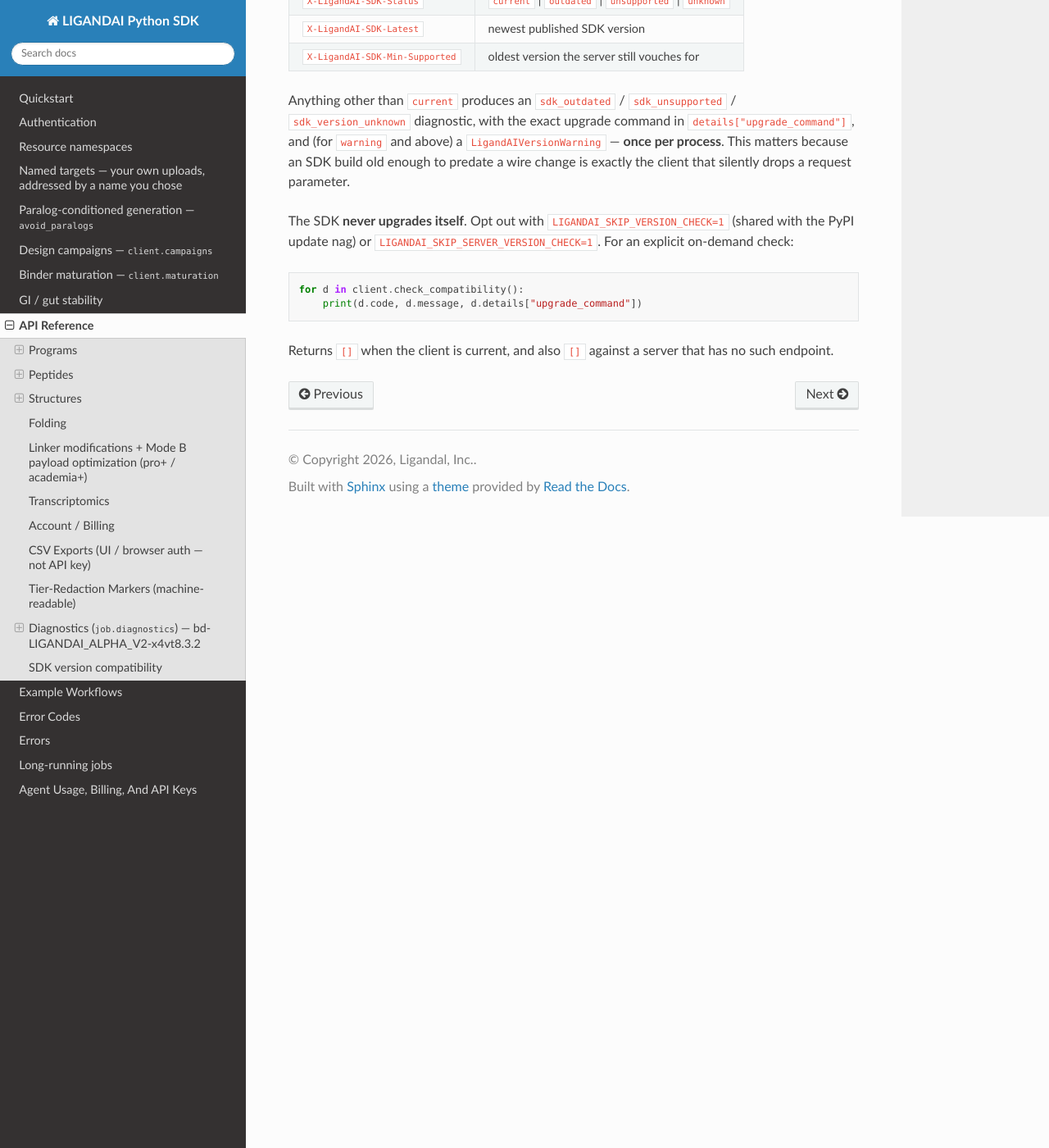
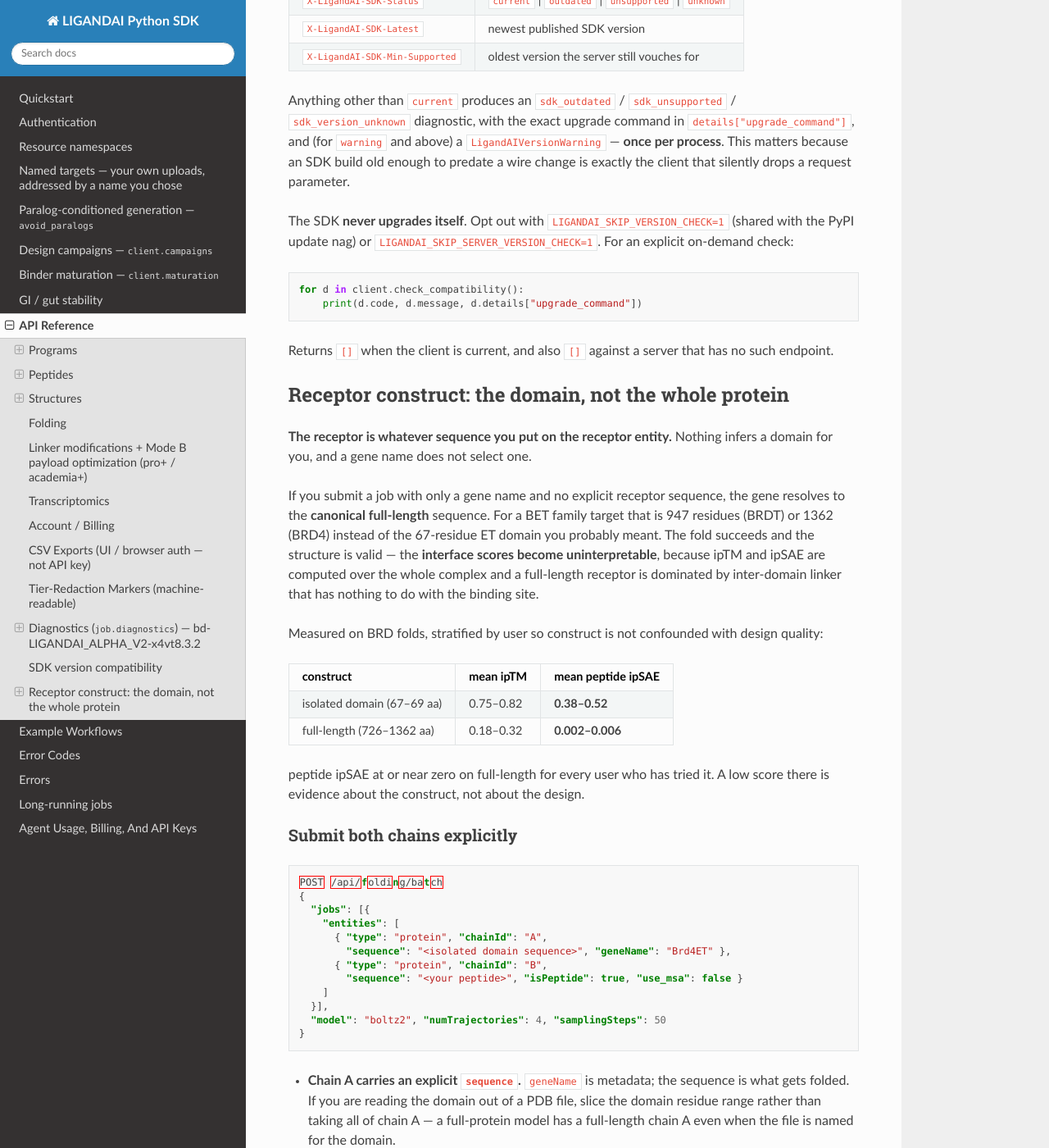
Before and after one commit to Ligandal-Inc/LigandAI-Official-SDK, a Sphinx documentation site: the page built from docs/api_reference.md, in a window 1280 px wide and 1400 px high, scrolled down 17424 px. Shown: the whole window at 82% size. Built offline with Sphinx 7.4.7 and the Read the Docs theme 3.1.0, drawn with Linux system fonts in a browser that asks for light colours; pages that are not in the unit, such as notebooks, are missing from menus; some of the changed text lies outside the part shown.

Commit message:
docs(receptor): the receptor is the sequence you send, and a gene resolves to full-length [bd-LIGANDAI_ALPHA_V2-mslnt]
A customer folded a BET ET-domain binder panel against full-length BRDT (947 aa) and BRD4
(1362 aa), got a run of quiet low scores, and read them as bad designs. Nothing in the docs
said that a gene name resolves to the CANONICAL FULL-LENGTH sequence, or that ipTM/ipSAE are
computed over the whole complex and so become uninterpretable on a multi-domain receptor.

Documents: the explicit two-chain payload; that geneName is metadata while sequence is what
gets folded; that slicing the domain range out of a full-protein PDB matters because such a
file has a full-length chain A even when named for the domain; the isPeptide/use_msa:false
declaration; the new warnings[] entry the API returns (absent when nothing is wrong, so
callers branch on warnings?.length); and a client-side length assertion.

Measured basis, stratified by user so construct is not confounded with design quality:
isolated domain (67-69 aa) mean peptide ipSAE 0.38-0.52, full-length (726-1362 aa)
0.002-0.006. Near zero for every user who has tried full-length.

````diff
--- a/docs/api_reference.md
+++ b/docs/api_reference.md
@@ -770,3 +770,83 @@ for d in client.check_compatibility():
 
 Returns `[]` when the client is current, and also `[]` against a server
 that has no such endpoint.
+
+## Receptor construct: the domain, not the whole protein
+
+**The receptor is whatever sequence you put on the receptor entity.** Nothing infers a
+domain for you, and a gene name does not select one.
+
+If you submit a job with only a gene name and no explicit receptor sequence, the gene
+resolves to the **canonical full-length** sequence. For a BET family target that is
+947 residues (BRDT) or 1362 (BRD4) instead of the 67-residue ET domain you probably
+meant. The fold succeeds and the structure is valid — the **interface scores become
+uninterpretable**, because ipTM and ipSAE are computed over the whole complex and a
+full-length receptor is dominated by inter-domain linker that has nothing to do with
+the binding site.
+
+Measured on BRD folds, stratified by user so construct is not confounded with design
+quality:
+
+| construct | mean ipTM | mean peptide ipSAE |
+|---|---|---|
+| isolated domain (67–69 aa) | 0.75–0.82 | **0.38–0.52** |
+| full-length (726–1362 aa) | 0.18–0.32 | **0.002–0.006** |
+
+peptide ipSAE at or near zero on full-length for every user who has tried it. A low
+score there is evidence about the construct, not about the design.
+
+### Submit both chains explicitly
+
+```json
+POST /api/folding/batch
+{
+  "jobs": [{
+    "entities": [
+      { "type": "protein", "chainId": "A",
+        "sequence": "<isolated domain sequence>", "geneName": "Brd4ET" },
+      { "type": "protein", "chainId": "B",
+        "sequence": "<your peptide>", "isPeptide": true, "use_msa": false }
+    ]
+  }],
+  "model": "boltz2", "numTrajectories": 4, "samplingSteps": 50
+}
+```
+
+- **Chain A carries an explicit `sequence`.** `geneName` is metadata; the sequence is
+  what gets folded. If you are reading the domain out of a PDB file, slice the domain
+  residue range rather than taking all of chain A — a full-protein model has a
+  full-length chain A even when the file is named for the domain.
+- **Chain B is declared `isPeptide` with `use_msa: false`.** A de novo design has no
+  homologs, so an MSA request on it fails several minutes in and reads like an MSA
+  outage rather than a declaration problem.
+
+### The platform now tells you
+
+When a declared de novo peptide is paired with a receptor chain over 300 residues and
+more than 5× the binder length, the job still runs and the response carries a
+`warnings[]` entry:
+
+```json
+{
+  "success": true,
+  "jobs": [ ... ],
+  "warnings": [{
+    "code": "OVERSIZED_RECEPTOR_FOR_PEPTIDE_FOLD",
+    "message": "This fold pairs a de novo peptide with a full-length receptor: chain(s) A (947 aa, 41.2x the 23 aa binder). ...",
+    "findings": [{ "chainId": "A", "receptorLength": 947, "peptideLength": 23, "ratio": 41.2 }]
+  }]
+}
+```
+
+It warns rather than refuses, because folding against a full protein is sometimes
+deliberate. Branch on `warnings?.length` and print them — the field is absent when
+there is nothing wrong.
+
+### Client-side assertion worth keeping
+
+```python
+assert len(receptor_seq) < 300, f"receptor is {len(receptor_seq)} aa — full-length?"
+```
+
+After a job returns, chain A length in the returned structure is the check that it
+folded what you meant.
````
